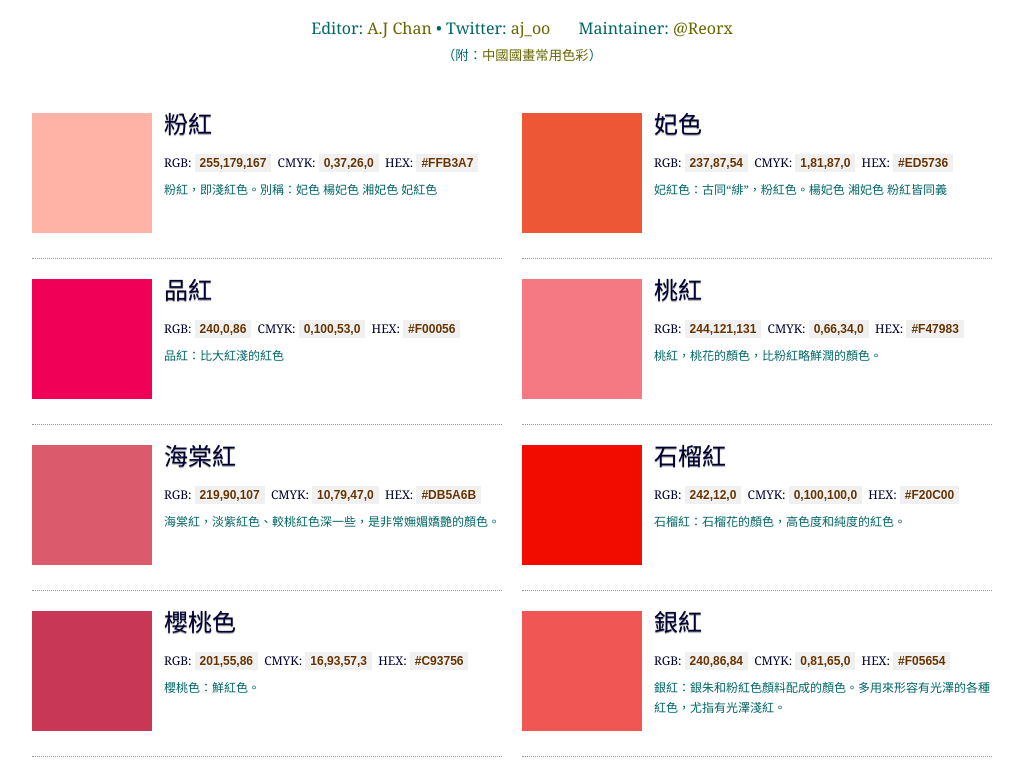
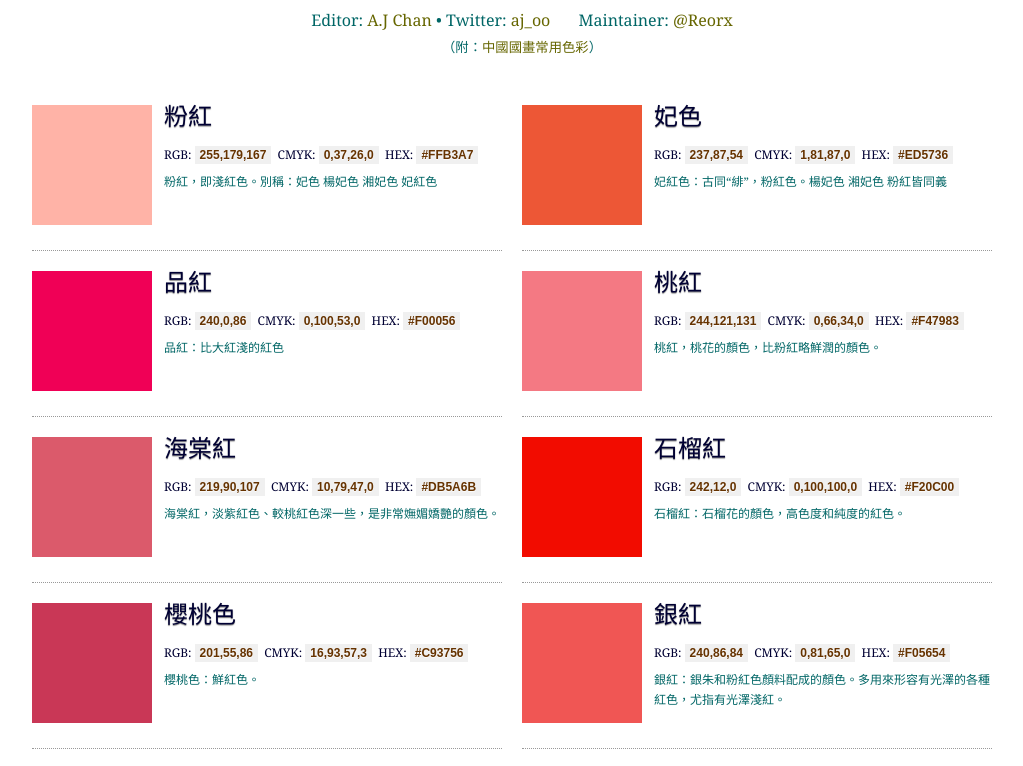
Before and after one commit to reorx/cht-colors, a website built with Vite: page index.html in a window 1280 px wide. Shown: the part 207-973 px from the top of the page, without its empty margins (118-1141 px from the left). Built offline with nearby package versions, Linux system fonts and the light colour scheme; files whose address does not match are found by name.

Commit message:
enhance body padding

```diff
--- a/index.scss
+++ b/index.scss
@@ -8,7 +8,7 @@ body {
   color: rgb(0, 102, 102);
   background: none repeat scroll 0% 0% rgb(255, 255, 255);
   margin: 0pt;
-  padding: 3em 0pt;
+  padding: 2.5em 0 0 0;
 }
 
 #wrapper {
```
